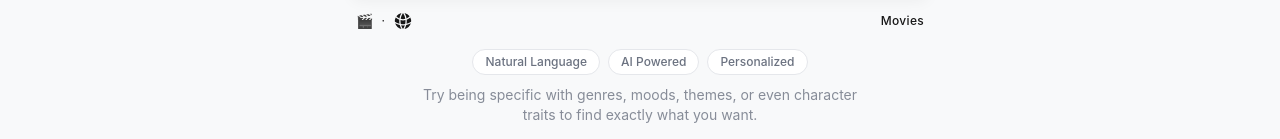
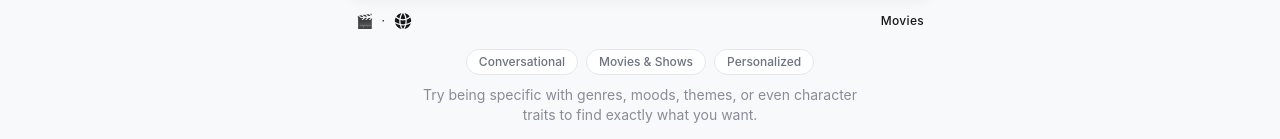
Before and after one commit to moneyrudh/pikflix-client, a Next.js app: page / in a window 1280 px wide. Shown: the part 383-522 px from the top of the page. Built offline with nearby package versions, Linux system fonts and the light colour scheme.

Commit message:
update tags

```diff
--- a/src/app/page.tsx
+++ b/src/app/page.tsx
@@ -519,7 +519,7 @@ function Home() {
 					{/* Feature tags - only shown before search */}
 					{uiState === UIState.INITIAL && (
 						<div className="absolute short:top-[60%] tall:top-[60%] left-0 right-0 flex flex-wrap justify-center gap-2 animate-fade-in">
-							{["Natural Language", "AI Powered", "Personalized"].map((tag, i) => (
+							{["Conversational", "Movies & Shows", "Personalized"].map((tag, i) => (
 								<span
 									key={i}
 									className="px-3 py-1 text-xs font-medium rounded-full bg-theme-surface text-theme-text-muted border border-theme-text/5 hover:border-theme-primary/20 transition-all duration-300 hover:-translate-y-0.5 hover:shadow-sm"
```
